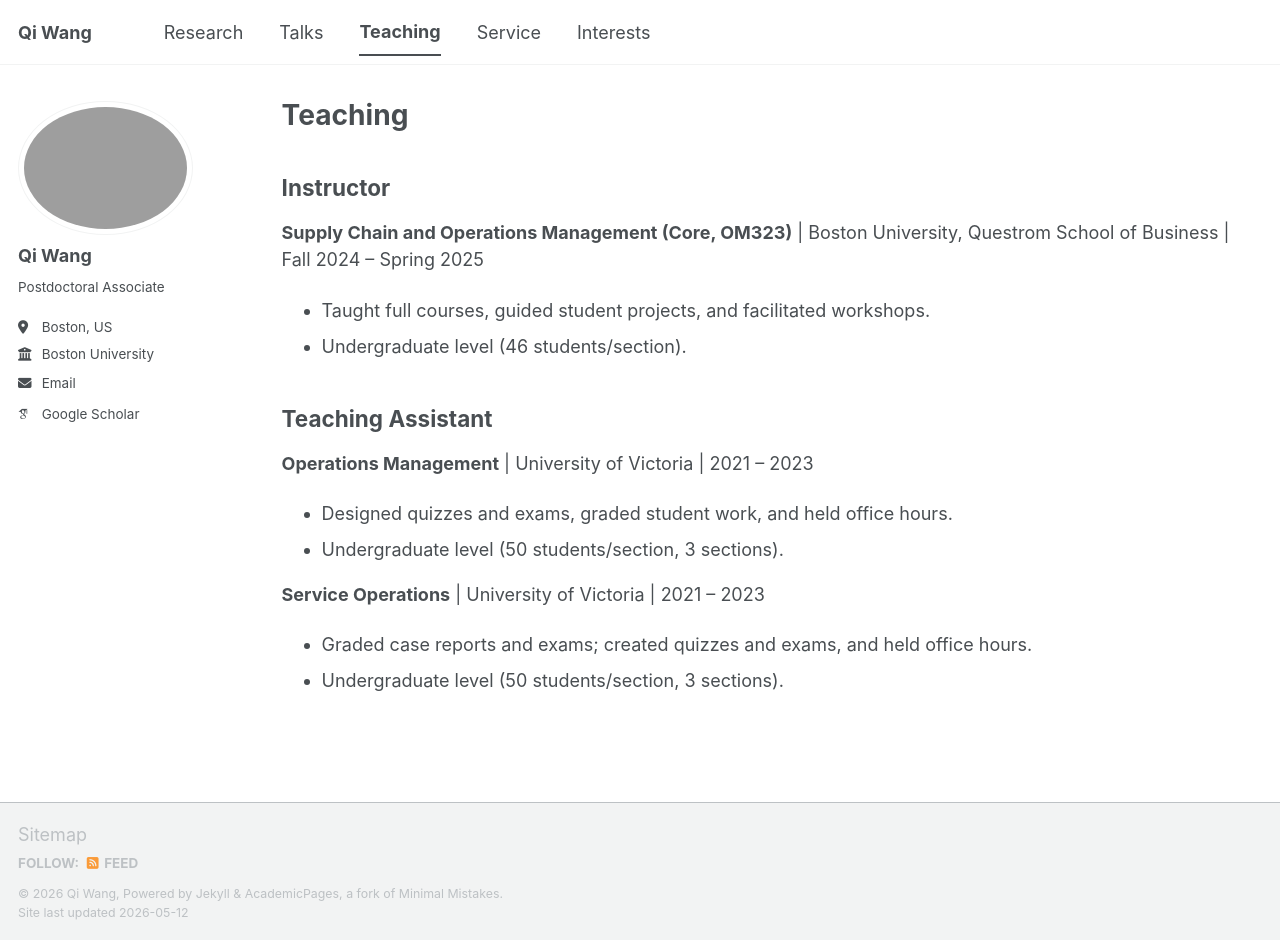
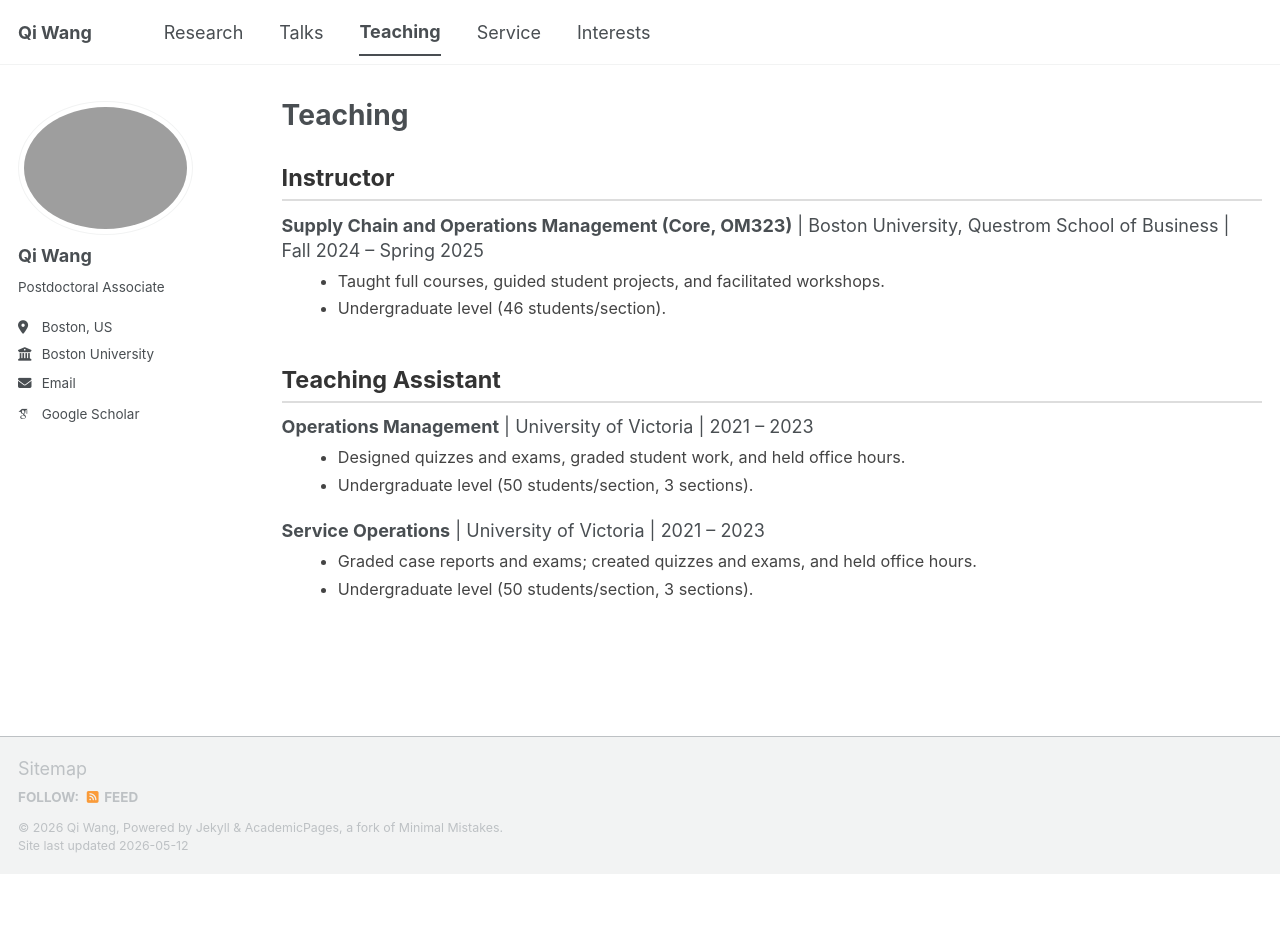
Before and after one commit to qiwang-katherine/qiwang-katherine.github.io, a Jekyll site: the page built from _pages/teaching.html, in a window 1280 px wide and 940 px high. Built offline with Jekyll 4.4.1, drawn with Linux system fonts in a browser that asks for light colours; some web fonts are replaced; a script bundle is joined from its source files by our own code; library files that are not in the unit come from our copies.

Commit message:
Update main.scss

```diff
--- a/assets/css/main.scss
+++ b/assets/css/main.scss
@@ -109,3 +109,39 @@
 .talk-list li {
   margin-bottom: 0.3em;
 }
+
+/* ========== Teaching page styling ========== */
+.teaching-section {
+  margin-bottom: 2.5em;
+}
+
+.teaching-role-title {
+  font-size: 1.3em !important;
+  font-weight: 700 !important;
+  margin-top: 1.5em !important;
+  margin-bottom: 0.5em !important;
+  padding-bottom: 0.3em !important;
+  border-bottom: 2px solid #ddd !important;
+  color: #333 !important;
+}
+
+.teaching-item {
+  margin-bottom: 1.2em;
+}
+
+.teaching-course {
+  font-size: 1.0em !important;
+  margin: 0.5em 0 0.3em 0 !important;
+  line-height: 1.4 !important;
+}
+
+.teaching-detail {
+  font-size: 0.9em !important;
+  line-height: 1.5 !important;
+  margin: 0.2em 0 0.5em 1em !important;
+  color: #444;
+}
+
+.teaching-detail li {
+  margin-bottom: 0.2em;
+}
```
